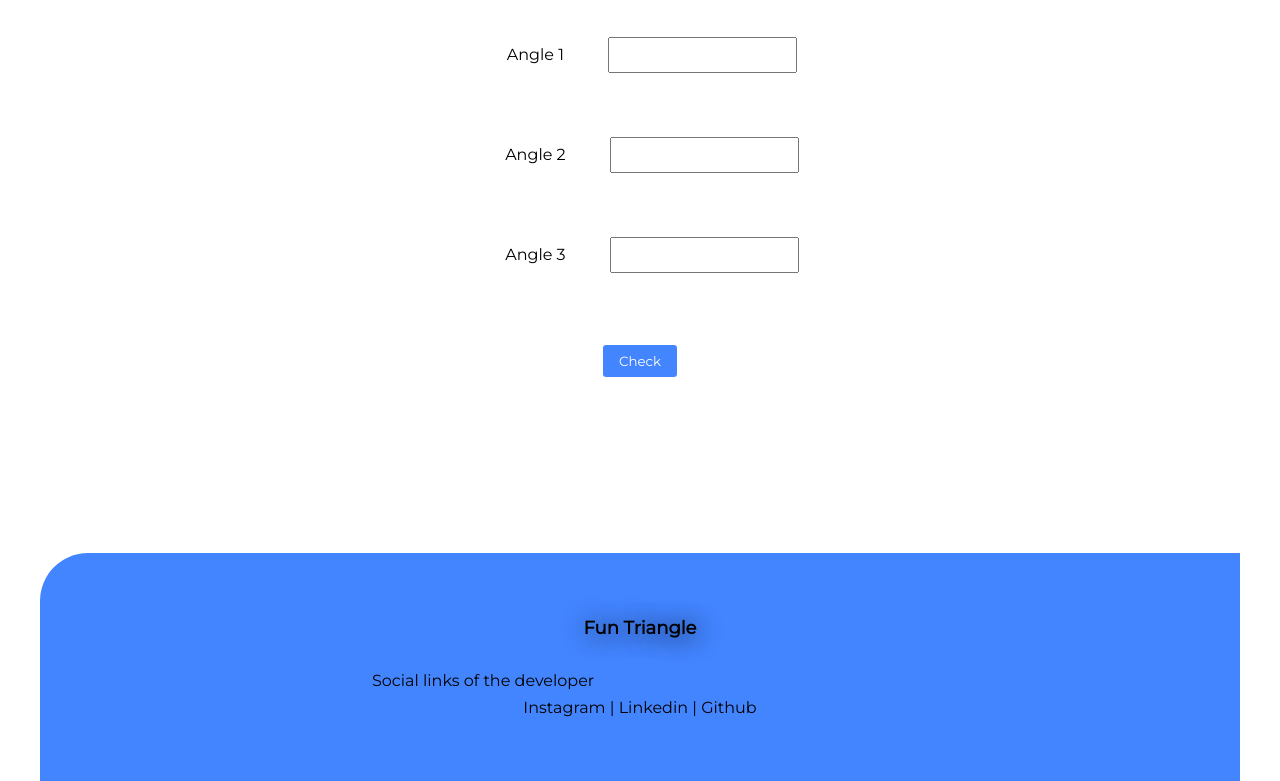
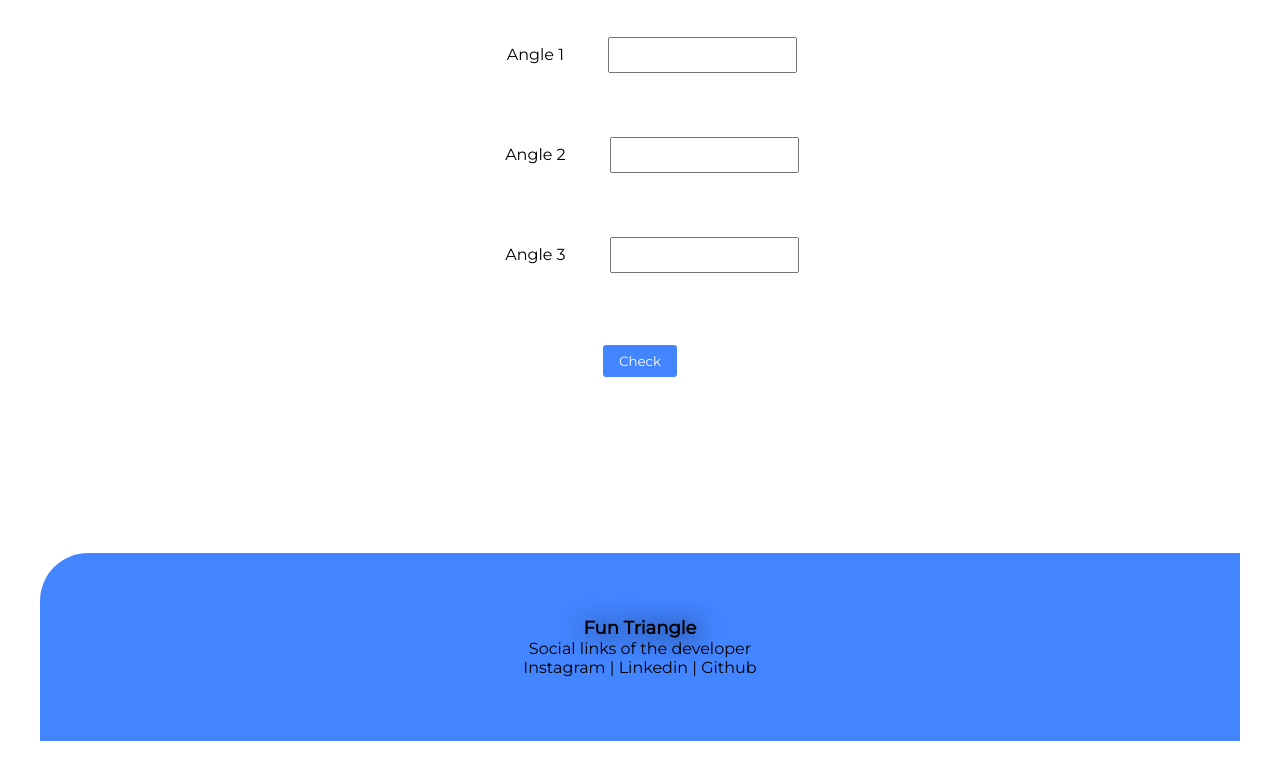
Before and after one commit to Jitendra1mp4/fun-triangle, a plain HTML site: page index.html in a window 1280 px wide. Shown: the part 353-1134 px from the top of the page. After the commit the page ends 1094 px from the top, so only its background shows below. Drawn offline with Linux system fonts and the light colour scheme.

Commit message:
fix : footer's social link label was not in center.

```diff
--- a/index.html
+++ b/index.html
@@ -37,15 +37,15 @@
         <h3 class="m-1 p-2">Enter the Angles to check whether they form a Triangle or not</h3>
         <div class="form-part m-1 p-1">
             <label for="angle-1" class="m-1 p-1">Angle 1</label>
-            <input class="m-hf p-hf round-1 br-1"  type="number" min="1" name="angle-1" id="angle-1">
+            <input class="m-hf p-hf round-1 br-1" type="number" min="1" name="angle-1" id="angle-1">
         </div>
         <div class="form-part m-1 p-1">
             <label for="angle-2" class="m-1 p-1">Angle 2</label>
-            <input class="m-hf p-hf round-1 br-1" type="number" min="1"  name="angle-2" id="angle-2">
+            <input class="m-hf p-hf round-1 br-1" type="number" min="1" name="angle-2" id="angle-2">
         </div>
         <div class="form-part m-1 p-1">
             <label for="angle-3" class="m-1 p-1">Angle 3</label>
-            <input class="m-hf p-hf round-1 br-1" type="number" min="1"  name="angle-3" id="angle-3">
+            <input class="m-hf p-hf round-1 br-1" type="number" min="1" name="angle-3" id="angle-3">
         </div>
         <div class="form-part m-1 p-1">
             <button class="px-1 py-hf m-1 btn-primary" id="btn-check">Check</button>
@@ -55,7 +55,9 @@
     <footer class="container-fluid">
         <div class="container-center">
             <div class="brand">Fun Triangle</div>
-            <p class="label clr-light">Social links of the developer</p>
+                <span class="my-1 clr-light d-block">
+                    Social links of the developer
+                </span>
             <ul class="list-no-bullet list-social-links">
                 <li class="list-item-inline"> <a class="link link-text-dec-none"
                         href="https://www.instagram.com/jit2endra/" class="link link-social">Instagram</a></li> |
```
